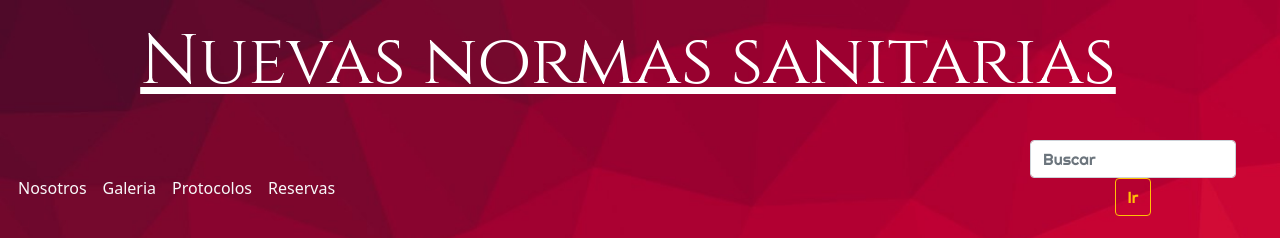
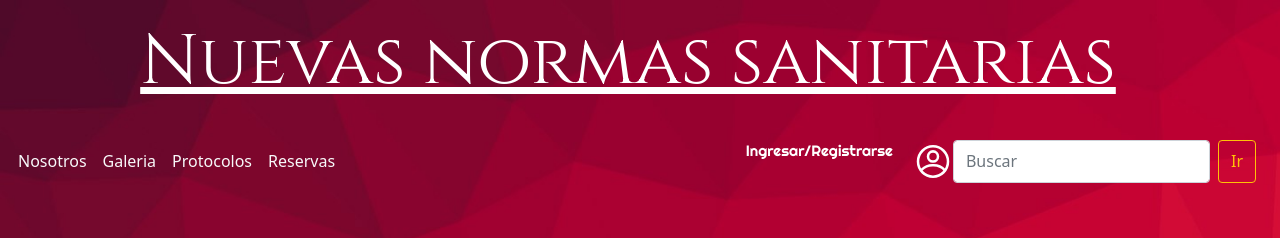
Before and after one commit to ignaciofreitas/Hotel-Freitas, a website: page protocolos.html in a window 1280 px wide. Shown: the top 238 px of the page. Drawn offline with nearby package versions, Linux system fonts and the light colour scheme; a web font is replaced by a local one.

Commit message:
arreglando protocolos.html

```diff
--- a/protocolos.html
+++ b/protocolos.html
@@ -51,7 +51,7 @@
                             </li>
                         </ul>
                         <form class="d-flex">
-                            <p class=" texto_general registrarse>
+                            <p class=" texto_general registrarse">
                                 Ingresar/Registrarse
                             </p>
                             <img src="./multimedia/account_avatar_face_man_people_profile_user_icon_123197.svg" alt="account" class="login">
```
